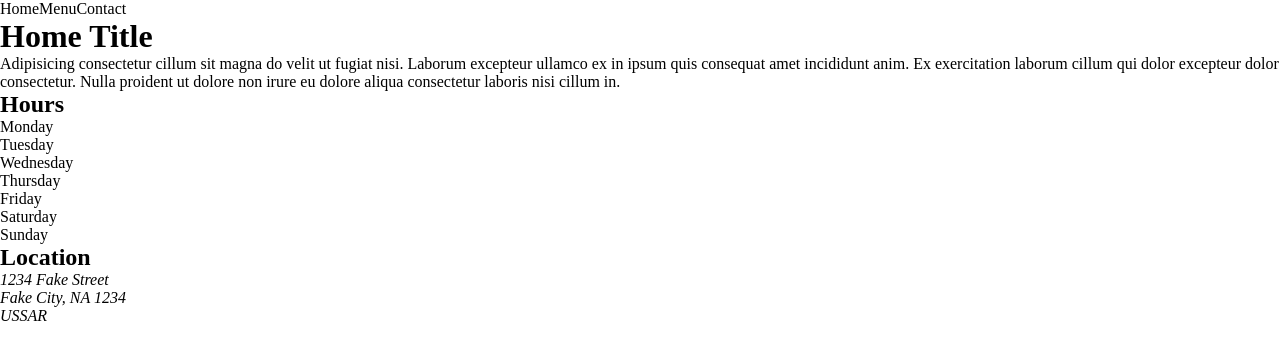
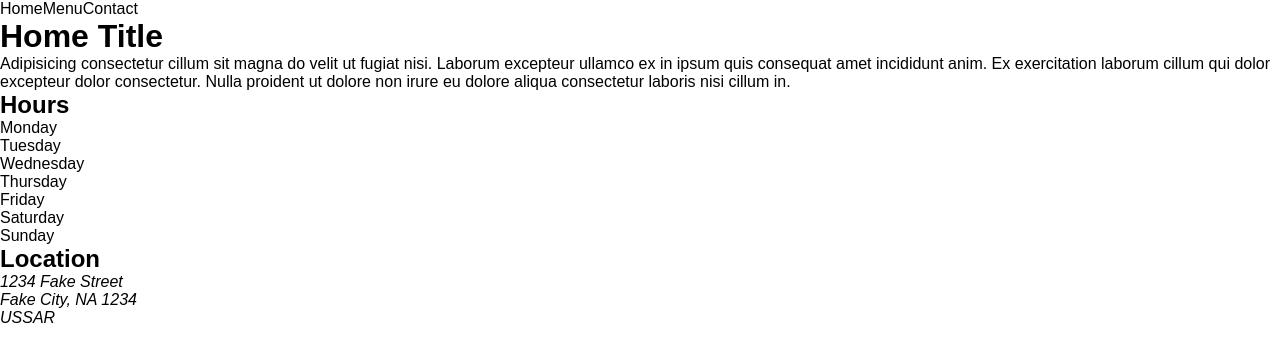
Before and after one commit to palmerusaf/restaurant-page, a website built with webpack: page dist/index.html in a window 1280 px wide. Built offline with Linux system fonts and the light colour scheme.

Commit message:
add boilerplates for navbar css

```diff
--- a/src/css/style.scss
+++ b/src/css/style.scss
@@ -4,6 +4,7 @@
   margin: 0;
   padding: 0;
   list-style: none;
+  font-family: sans-serif;
 }
 
 .flex-row {
@@ -15,3 +16,14 @@
   display: flex;
   flex-direction: column;
 }
+
+.nav-bar{
+
+    &__item{
+
+        &--active{
+
+        }
+    }
+
+}
```
Also changed, not shown: dist/main.js.
